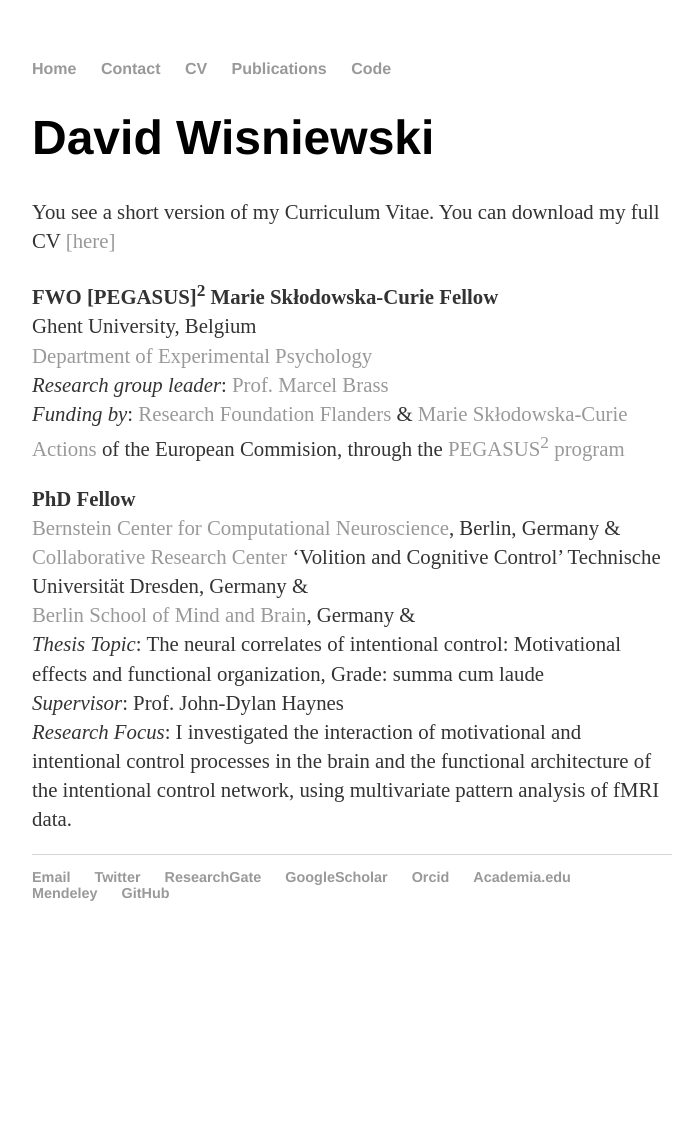
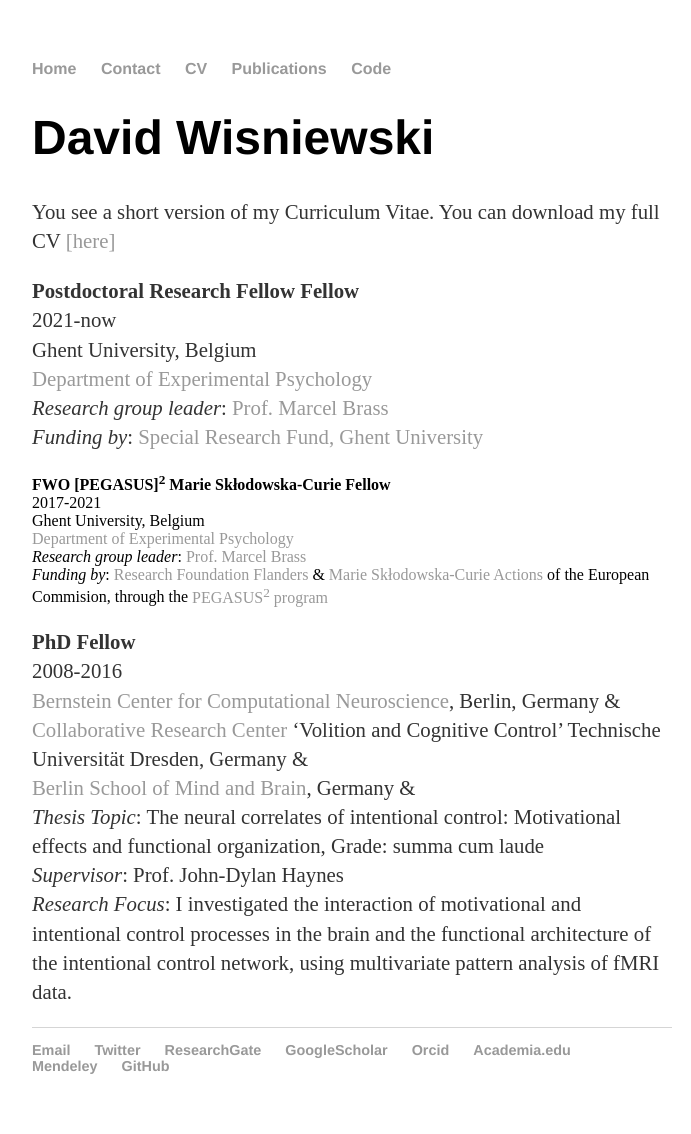
Before and after one commit to davidwisniewski/davidwisniewski.github.io, a Jekyll site: the page built from cv/index.html, in a window 1280 px wide. Shown: the whole page, without its empty margins (288-979 px from the left). Built offline with Jekyll 4.4.1, drawn with Linux system fonts in a browser that asks for light colours; before the commit the page ends 961 px from its top, so only the background shows below that.

Commit message:
updated CV and home page

```diff
--- a/cv/index.html
+++ b/cv/index.html
@@ -4,10 +4,20 @@ title: David Wisniewski
 ---
 <div class="blurb">
 	<h1>David Wisniewski</h1>
-	<p>You see a short version of my Curriculum Vitae. You can download my full CV <a href="/files/CV_David_Wisniewski_2021_05_04.pdf">[here]</a> </p>
+	<p>You see a short version of my Curriculum Vitae. You can download my full CV <a href="/files/CV_David_Wisniewski_2021_06_01.pdf">[here]</a> </p>
 
 	<p>
+
+	<b>Postdoctoral Research Fellow Fellow</b><br>
+	2021-now<br>
+	Ghent University, Belgium<br>
+	<a href="http://www.ugent.be/pp/experimentele-psychologie/en">Department of Experimental Psychology</a><br>
+	<em>Research group leader</em>: <a href="http://users.ugent.be/~mbrass/Web-Site/Dr._Marcel_Brass.html">Prof. Marcel Brass</a><br>
+	<em>Funding by</em>: <a href="https://www.ugent.be/en/research/funding/bof">Special Research Fund, Ghent University</a>
+	</p>
+
 	<b>FWO [PEGASUS]<sup>2</sup> Marie Skłodowska-Curie Fellow</b><br>
+	2017-2021<br>
 	Ghent University, Belgium<br>
 	<a href="http://www.ugent.be/pp/experimentele-psychologie/en">Department of Experimental Psychology</a><br>
 	<em>Research group leader</em>: <a href="http://users.ugent.be/~mbrass/Web-Site/Dr._Marcel_Brass.html">Prof. Marcel Brass</a><br>
@@ -16,6 +26,7 @@ title: David Wisniewski
 
 	<p>
 	<b>PhD Fellow</b><br>
+	2008-2016<br>
 	<a href="https://www.bccn-berlin.de/Home/">Bernstein Center for Computational Neuroscience</a>, Berlin, Germany & <br>
 	<a href="http://sfb940.de/home.html">Collaborative Research Center</a> ‘Volition and Cognitive Control’ Technische Universität Dresden, Germany & <br>
 	<a href="http://www.mind-and-brain.de/home/">Berlin School of Mind and Brain</a>, Germany & <br>
--- a/index.html
+++ b/index.html
@@ -6,9 +6,9 @@ title: David Wisniewski
 	<h1>David Wisniewski</h1>
 	<img title="David Wisniewski" style="margin: 10px; float: right;" alt="Photo of David Wisniewski" src="/images/David_Wisniewski_300x450_BW.jpg" width="150" height="225" />
 	<p>
-	I am a cognitive neuroscientists and Marie Curie Fellow at Ghent University. My research focuses on the neural basis of intentional action
-	and how it is affected by motivational processes. To investigate this issue, I combine functional magnetic resonance imaging (fMRI),
-	machine learning, and computational modelling techniques. I am also interested in free will beliefs, and how such beliefs affect our behavior.
+	I am a cognitive neuroscientists and Postdoctoral Research Fellow at Ghent University. My research focuses on the neural representations of intentional action
+	and how they change under varying task demands. To investigate this issue, I combine functional magnetic resonance imaging (fMRI),
+	machine learning, and computational modelling techniques. I am also interested in free will beliefs, how they affect our behavior, and how they are related to attitudes about free will.
 	<br>
 	<br>
 	<br>
```
Also changed, not shown: 7 other files.
